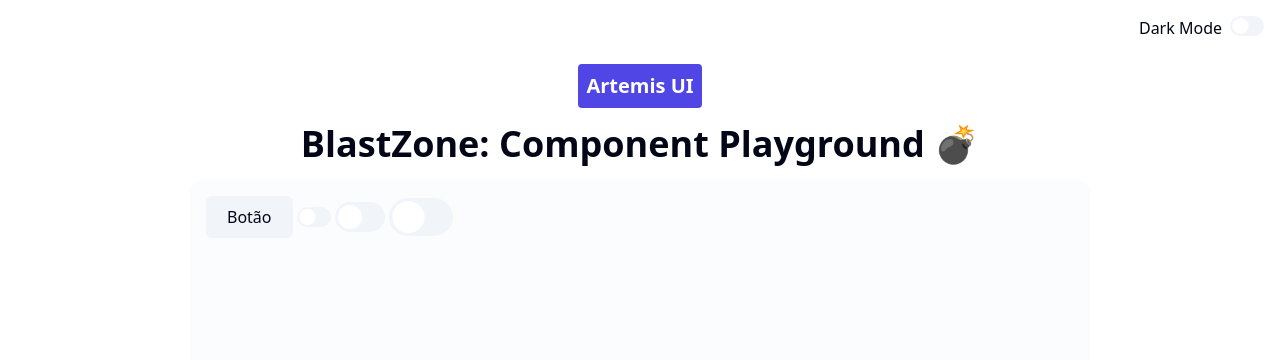
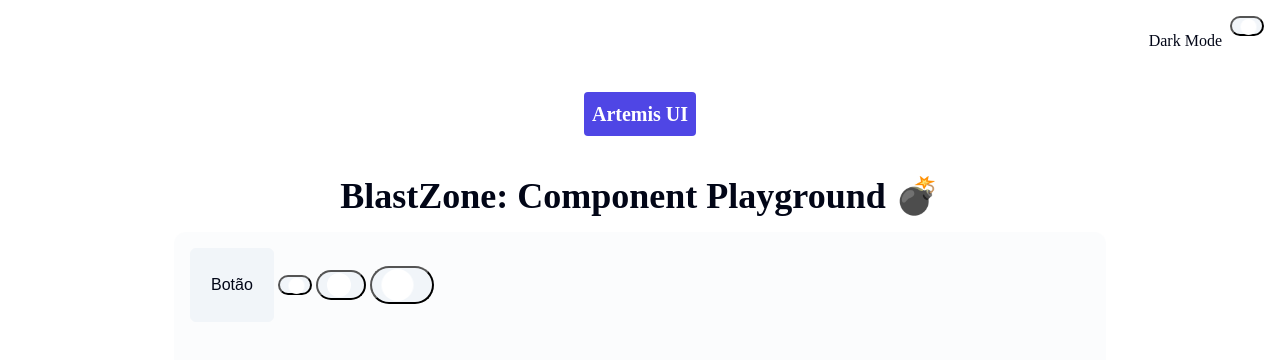
Before and after one commit to johnnyferreiradev/nemea-ui, a React (Vite) app: page / in a window 1280 px wide. Shown: the top 360 px of the page. Built offline with nearby package versions, Linux system fonts and the light colour scheme.

Commit message:
fix style

```diff
--- a/package.json
+++ b/package.json
@@ -2,7 +2,7 @@
   "name": "nemea-ui",
   "description": "UI kit for web application development",
   "private": false,
-  "version": "1.0.6",
+  "version": "1.0.7",
   "type": "module",
   "publishConfig": {
     "@johnnyferreiradev:registry": "https://registry.npmjs.org"
--- a/src/lib/components/Collapsible/CollapsibleHeader/index.tsx
+++ b/src/lib/components/Collapsible/CollapsibleHeader/index.tsx
@@ -12,8 +12,8 @@ export default function CollapsibleHeader({
   return (
     <div
       className={twMerge(
-        'au-collapsible-header border-solid border border-b-grayscale-100',
-        'border-t-0 border-l-0 border-r-0 dark:border-b-grayscale-800',
+        'au-collapsible-header border-solid border-b border-b-grayscale-100 dark:border-b-grayscale-800',
+        'border-t-transparent border-l-transparent border-r-transparent ',
         className,
       )}
       id={id}
--- a/tailwind.config.ts
+++ b/tailwind.config.ts
@@ -3,6 +3,9 @@ import colors from 'tailwindcss/colors';
 
 export default {
   content: ['./index.html', './src/**/*.{js,ts,jsx,tsx}'],
+  corePlugins: {
+    preflight: false,
+  },
   theme: {
     extend: {
       colors: {
```
